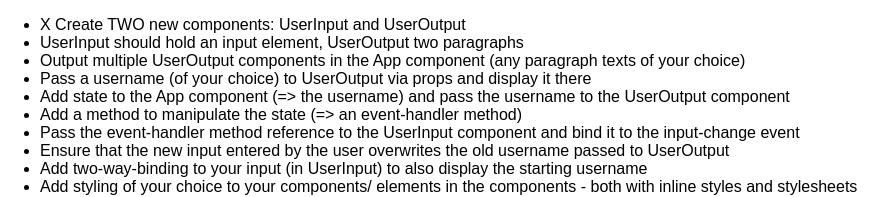
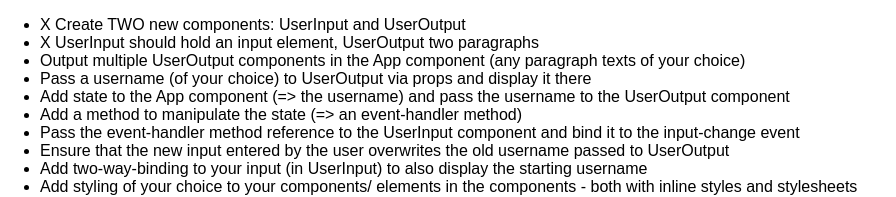
Before and after one commit to egeriicw/react-complete-guide_lesson50optional, a React (Create React App) app: page / in a window 1280 px wide. Shown: the top 197 px of the page, without its empty margins (0-896 px from the left). Built offline with nearby package versions, Linux system fonts and the light colour scheme.

Commit message:
UserInput - input element, UserOutput 2 paragraphs

```diff
--- a/src/App.js
+++ b/src/App.js
@@ -8,7 +8,7 @@ class App extends Component {
       <div className="App">
         <ul>
           <li>X Create TWO new components: UserInput and UserOutput</li>
-          <li>UserInput should hold an input element, UserOutput two paragraphs</li>
+          <li>X UserInput should hold an input element, UserOutput two paragraphs</li>
           <li>Output multiple UserOutput components in the App component (any paragraph texts of your choice)</li>
           <li>Pass a username (of your choice) to UserOutput via props and display it there</li>
           <li>Add state to the App component (=> the username) and pass the username to the UserOutput component</li>
```
